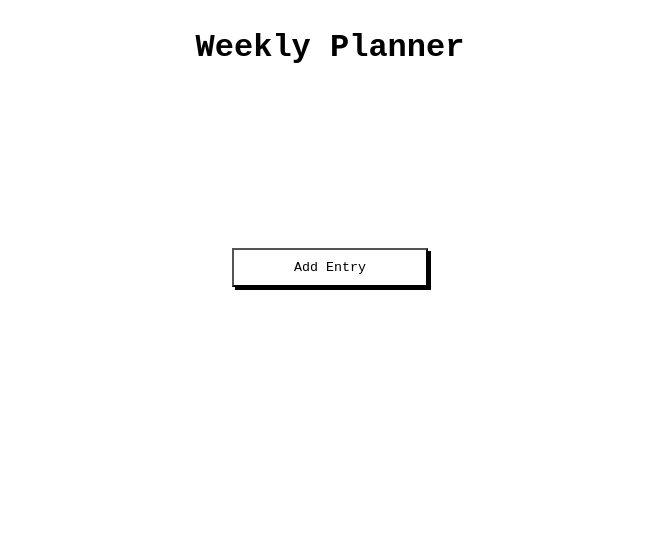
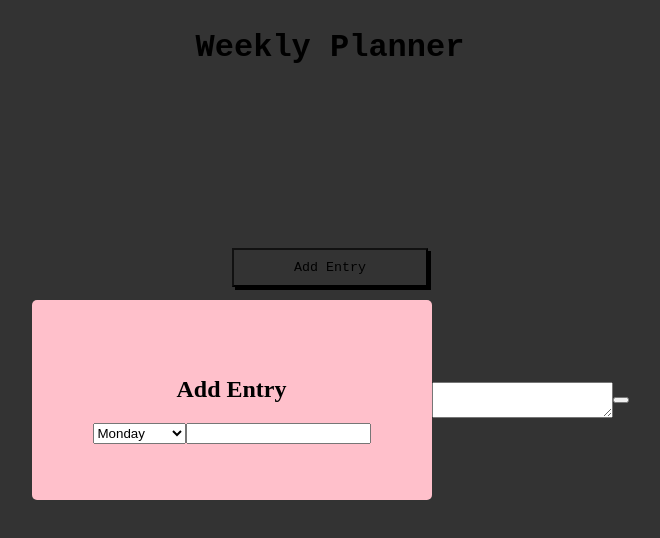
Before and after one commit to SteveBehm/week-planner, a website: page index.html in a window 1280 px wide. Both pictures are taken after a click on the button "Add Entry". Shown: the whole page, without its empty margins (310-970 px from the left). Drawn offline with Linux system fonts and the light colour scheme.

Commit message:
Anna's First Time

```diff
--- a/index.html
+++ b/index.html
@@ -22,9 +22,24 @@
   <div class="bg-modal">
     <div class="modal-content">
       <h2 class="modal-header">Add Entry</h2>
-      <div class="no-btn">
-        <button class="modal-button">NO</button>
+      <div class="row">
+        <select id="day-of-week" name="day-of-week">
+          <option value="monday">Monday</option>
+          <option value="tuesday">Tuesday</option>
+          <option value="wednesday">Wednesday</option>
+          <option value="thursday">Thurdsay</option>
+          <option value="friday">Friday</option>
+          <option value="saturday">Saturday</option>
+          <option value="sunday">Sunday</option>
+        </select>
+        <input>
       </div>
+    </div>
+    <div class="row">
+      <textarea></textarea>
+    </div>
+    <div class="row">
+      <button></button>
     </div>
   </div>
   <script src="main.js"></script>
--- a/main.js
+++ b/main.js
@@ -0,0 +1,7 @@
+var $addEntry = document.querySelector('.add-entry');
+
+$addEntry.addEventListener('click', switchToFlex);
+
+function switchToFlex(event) {
+  document.querySelector('.bg-modal').style.display = 'flex';
+}
```
